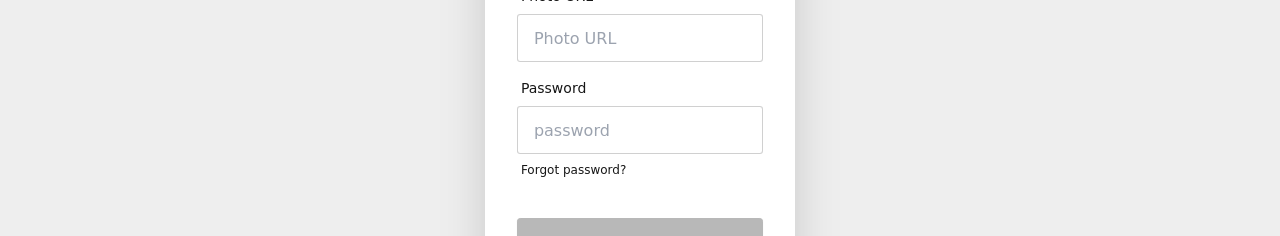
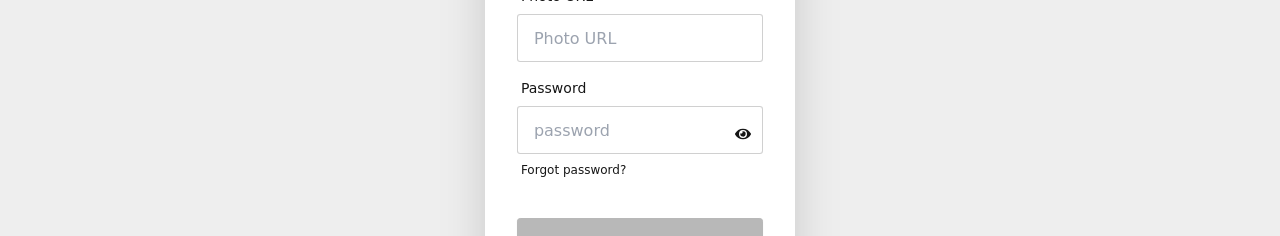
Before and after one commit to Abdullah-Az-Zahur/bd-art-gallery-client, a React (Vite) app: page /register in a window 1280 px wide. Shown: the part 346-582 px from the top of the page. Built offline with nearby package versions, Linux system fonts and the light colour scheme; no server answers.

Commit message:
added password hide icon

```diff
--- a/src/Pages/Register/Register.jsx
+++ b/src/Pages/Register/Register.jsx
@@ -19,7 +19,7 @@ const auth = getAuth(app);
 
 const Register = () => {
   const { creatUser } = useContext(AuthContext);
-  const [showPass, setShowPass] = useState(false)
+  const [showPass, setShowPass] = useState(false);
 
   const googleProvider = new GoogleAuthProvider();
   const githubProvider = new GithubAuthProvider();
@@ -82,8 +82,8 @@ const Register = () => {
           confirmButtonText: "Ok",
         });
       })
-    .catch((error)=> {
-      console.error(error)
+      .catch((error) => {
+        console.error(error);
       });
   };
 
@@ -147,19 +147,20 @@ const Register = () => {
                   required
                 />
               </div>
-              <div className="form-control">
+              <div className="form-control relative">
                 <label className="label">
                   <span className="label-text">Password</span>
                 </label>
                 <input
-                  type={showPass ? 'text' : "password"}
+                  type={showPass ? "text" : "password"}
                   name="password"
                   placeholder="password"
                   className="input input-bordered"
                   required
                 />
-                <span className="absolute top-14 right-3"
-                onClick={()=> setShowPass(!showPass)}
+                <span
+                  className="absolute top-14 right-3 "
+                  onClick={() => setShowPass(!showPass)}
                 >
                   {showPass ? <FaRegEyeSlash></FaRegEyeSlash> : <FaEye></FaEye>}
                 </span>
```
Lines whose indentation alone changed are shown as unchanged.
